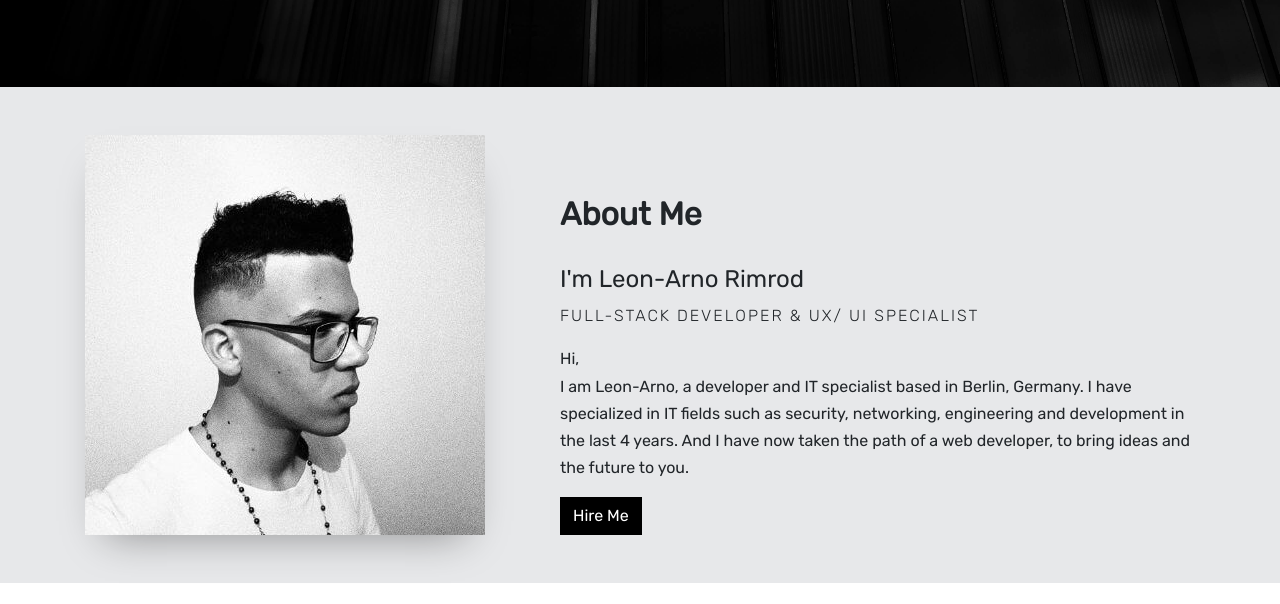
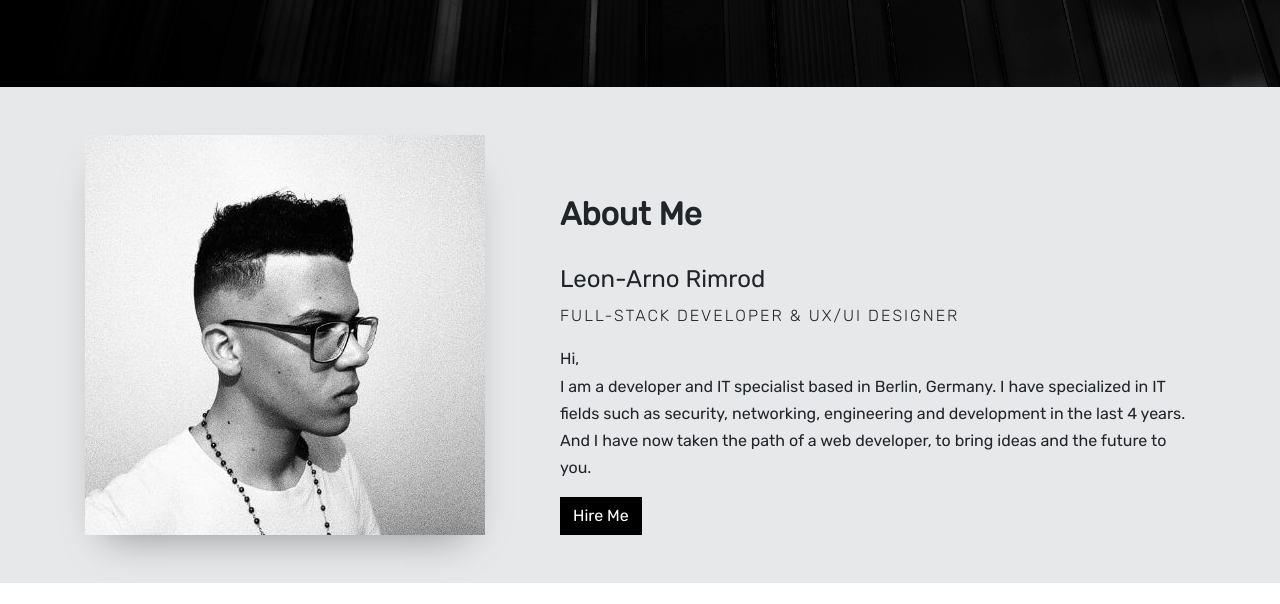
Before and after one commit to Leon-Arno/Portfolio, a website built with webpack: page index.html in a window 1280 px wide. Shown: the part 613-1217 px from the top of the page. Built offline with nearby package versions, Linux system fonts and the light colour scheme; files whose address does not match are found by name.

Commit message:
Deleted form section and removed IG link

```diff
--- a/index.html
+++ b/index.html
@@ -4,7 +4,7 @@
     <meta charset="UTF-8" />
     <meta name="viewport" content="width=device-width, initial-scale=1.0" />
     <meta http-equiv="X-UA-Compatible" content="ie=edge" />
-    <meta name="description" content="A Web Developer" />
+    <meta name="description" content="A Web Developer & UX/UI Designer" />
 
     <link
       rel="stylesheet"
@@ -105,14 +105,14 @@
                 <i class="fab fa-twitter fa-1x" aria-hidden="true"></i>
                 <span class="sr-only">My twitter profile</span>
               </a>
-              <a
+              <!-- <a
                 href="https://www.instagram.com/lrimrod"
                 class="icon"
                 target="_blank"
               >
                 <i class="fab fa-instagram fa-1x" aria-hidden="true"></i>
                 <span class="sr-only">My instagram profile</span>
-              </a>
+              </a> -->
             </div>
           </div>
         </div>
@@ -137,15 +137,15 @@
           <div class="info col-sm-12 col-md-12 col-lg-7">
             <div class="about">
               <h3 class="pb-4">About Me</h3>
-              <h4 class="my-name">I'm Leon-Arno Rimrod</h4>
-              <p class="profession">FULL-STACK DEVELOPER & UX/ UI SPECIALIST</p>
+              <h4 class="my-name">Leon-Arno Rimrod</h4>
+              <p class="profession">FULL-STACK DEVELOPER & UX/UI DESIGNER</p>
               <p>
                 Hi,<br />
-                I am Leon-Arno, a developer and IT specialist based in Berlin,
-                Germany. I have specialized in IT fields such as security,
-                networking, engineering and development in the last 4 years. And
-                I have now taken the path of a web developer, to bring ideas and
-                the future to you.
+                I am a developer and IT specialist based in Berlin, Germany. I
+                have specialized in IT fields such as security, networking,
+                engineering and development in the last 4 years. And I have now
+                taken the path of a web developer, to bring ideas and the future
+                to you.
               </p>
             </div>
             <button
@@ -278,72 +278,6 @@
         </div>
       </div>
     </section>
-
-    <!-- Contact-form -->
-    <!-- <section id="contact" class="contact">
-      <div class="container pt-5 pb-5">
-        <h3 class="text-center p-4">Get in Touch</h3>
-        <form action="#" method="post" class="contact-form">
-          <div class="form-row">
-            <div class="form-group col-lg-6">
-              <label for="name">Name</label>
-              <input
-                type="text"
-                class="form-control"
-                id="name"
-                required
-                placeholder="Name *"
-              />
-            </div>
-            <div class="form-group col-lg-6">
-              <label for="email">Email address</label>
-              <input
-                type="email"
-                class="form-control"
-                id="email"
-                aria-describedby="emailHelp"
-                required
-                placeholder="Email *"
-              />
-            </div>
-            <div class="form-group col-lg-12">
-              <label for="subject">Subject</label>
-              <input
-                type="text"
-                class="form-control"
-                id="subject"
-                placeholder="Subject"
-              />
-            </div>
-            <div class="form-group col-lg-12">
-              <label for="message">Message</label>
-              <textarea
-                class="form-control pb-4"
-                id="message"
-                rows="3 "
-                required
-                placeholder="Message *"
-              ></textarea>
-            </div>
-            <div class="submit-btn col-lg-12 p-3 text-center">
-              <button type="submit" class="rounded-0 btn btn-secondary">
-                Send Message
-              </button>
-            </div>
-          </div>
-        </form>
-        <h5 class="col-12 text-center">or</h5>
-        <div class=" email-btn col-lg-12 p-3 text-center">
-          <button
-            type="button"
-            class="rounded-0 btn btn-secondary"
-            onclick="location.href='mailto:contact@leon-rimrod.de'"
-          >
-            Send an Email
-          </button>
-        </div>
-      </div>
-    </section> -->
     <section id="contact" class="contact">
       <div class="container contact-container">
         <h3 class="text-center p-4">Get in Touch</h3>
@@ -386,14 +320,14 @@
             <i class="fab fa-twitter fa-2x " aria-hidden="true"></i>
             <span class="sr-only">My twitter profile</span>
           </a>
-          <a
+          <!-- <a
             href="https://www.instagram.com/lrimrod"
             class="icon"
             target="_blank"
-          >
+          >a
             <i class="fab fa-instagram fa-2x " aria-hidden="true"></i>
             <span class="sr-only">My instagram profile</span>
-          </a>
+          </a> -->
         </div>
         <p class="text-center text-dark pt-3">
           &copy; 2019 Made with <i class=" p-1 text-danger fas fa-heart"></i> by
```
